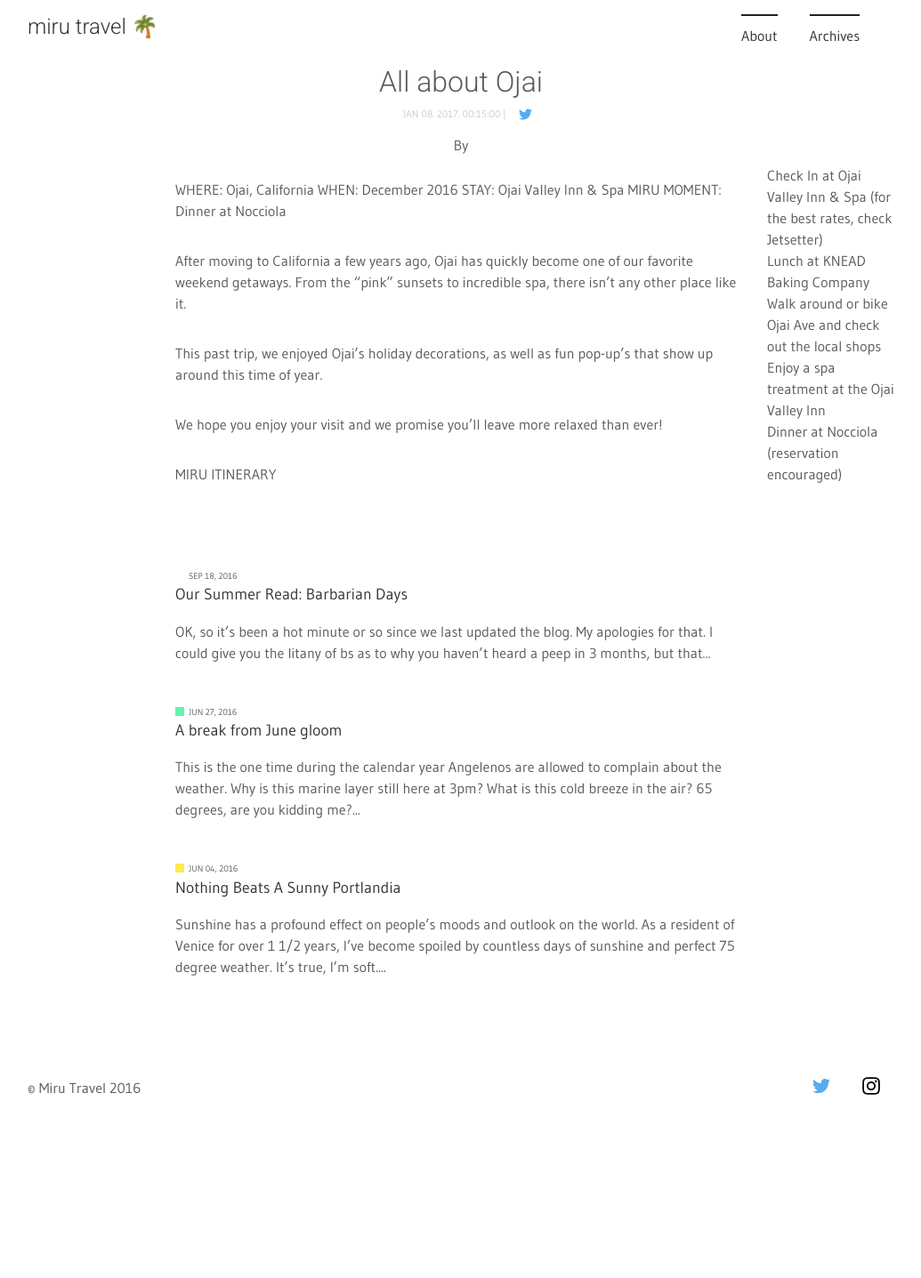
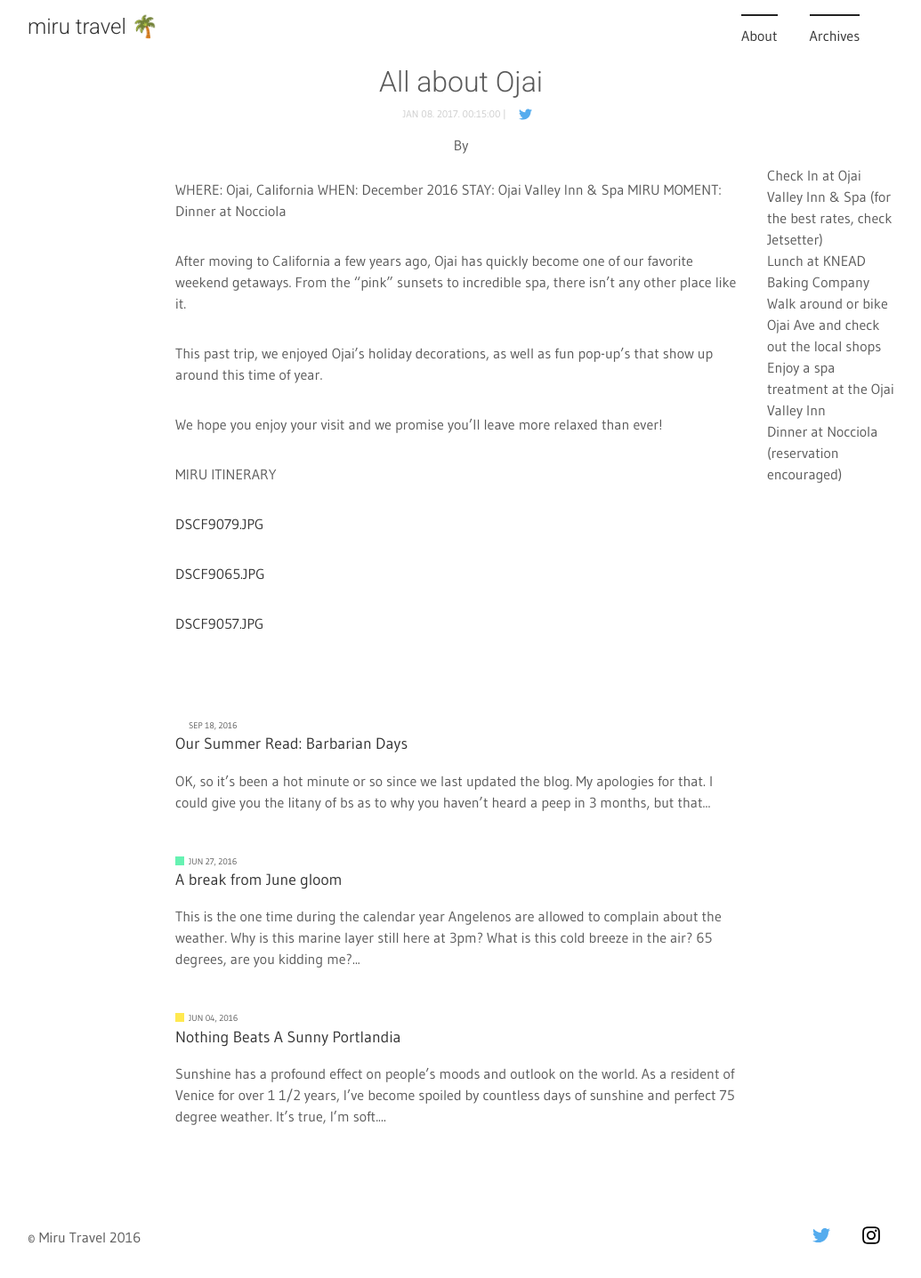
Before and after one commit to PHironaka/Miru-Blog, a Jekyll site: the page built from _posts/2017-01-08-all-about-ojai.markdown, in a window 1280 px wide. Shown: the whole page at 89% size, without its empty margins (122-1157 px from the left). Built offline with Jekyll 4.4.1, drawn with Linux system fonts in a browser that asks for light colours; before the commit the page ends 1269 px from its top, so only the background shows below that.

Commit message:
Updated All About Ojai

```diff
--- a/_posts/2017-01-08-all-about-ojai.markdown
+++ b/_posts/2017-01-08-all-about-ojai.markdown
@@ -20,3 +20,9 @@
 * Walk around or bike Ojai Ave and check out the local shops
 * Enjoy a spa treatment at the Ojai Valley Inn
 * Dinner at Nocciola (reservation encouraged)
+
+[DSCF9079.JPG](/uploads/DSCF9079.JPG)
+
+[DSCF9065.JPG](/uploads/DSCF9065.JPG)
+
+[DSCF9057.JPG](/uploads/DSCF9057.JPG)
```
